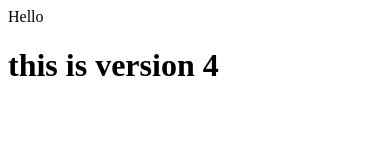
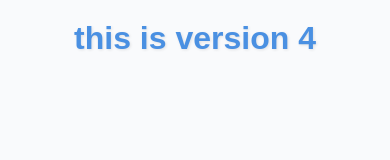
Before and after one commit to PradeepCodes38/GitRepo, a plain HTML site: page index.html in a window 390 px wide. Drawn offline with Linux system fonts and the light colour scheme.

Commit message:
design added

```diff
--- a/index.html
+++ b/index.html
@@ -3,10 +3,11 @@
 <head>
     <meta charset="UTF-8">
     <meta name="viewport" content="width=device-width, initial-scale=1.0">
+    <link rel="stylesheet" href="styles.css">
     <title>Document</title>
 </head>
 <body>
-    Hello
+
     <h1>this is version 4</h1>
 </body>
 
--- /dev/null
+++ b/styles.css
@@ -0,0 +1,35 @@
+/* General Styles */
+body {
+    font-family: Arial, sans-serif;
+    margin: 0;
+    padding: 0;
+    background-color: #f9fafc;
+    color: #333;
+    text-align: center;
+}
+
+/* Heading Styles */
+h1 {
+    font-size: 2.5em;
+    color: #4a90e2;
+    margin-top: 20px;
+    text-shadow: 1px 1px 3px rgba(0, 0, 0, 0.1);
+}
+
+/* Paragraph or General Text Styles */
+body > p {
+    font-size: 1.2em;
+    margin: 20px auto;
+    line-height: 1.6;
+}
+
+/* Responsive Design */
+@media (max-width: 600px) {
+    h1 {
+        font-size: 2em;
+    }
+
+    body > p {
+        font-size: 1em;
+    }
+}
```
